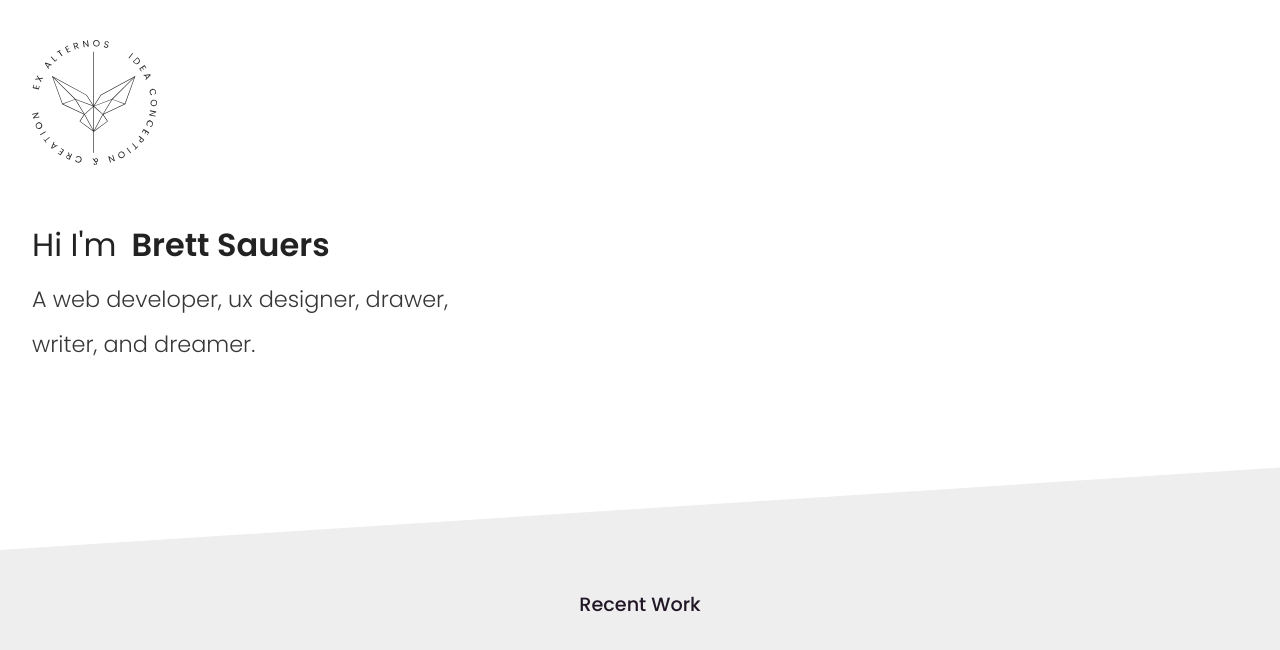
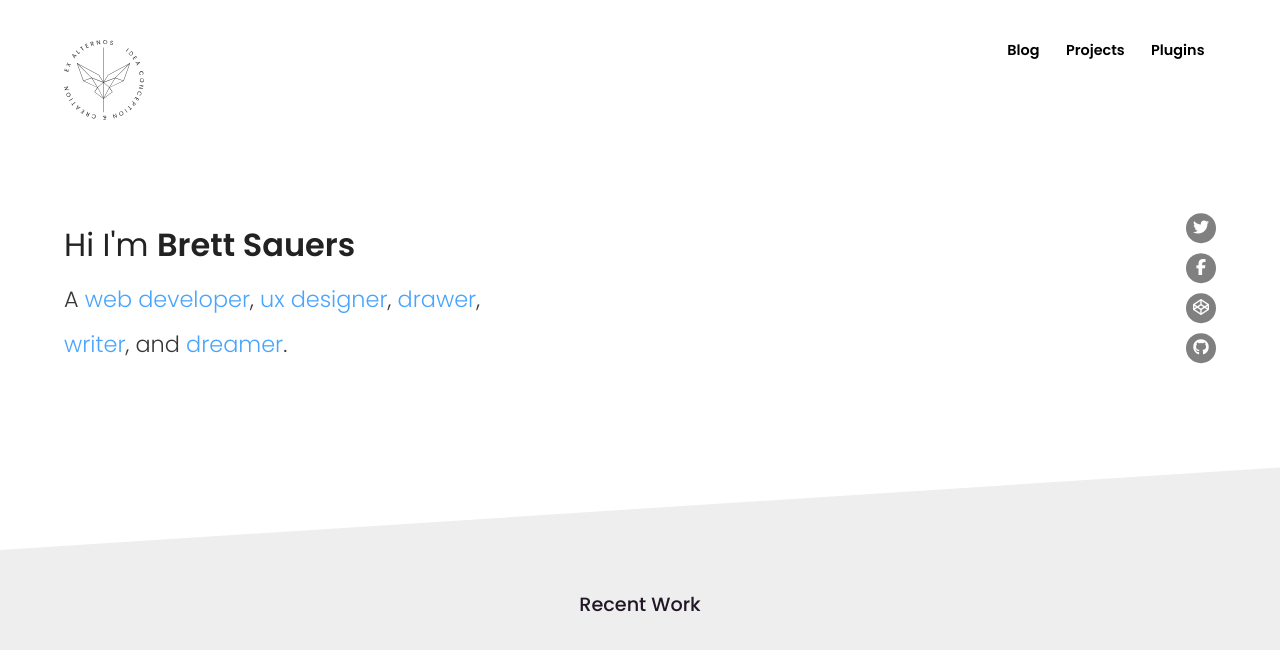
Before and after one commit to thedigitalhawk/thedigitalhawk.github.io, a plain HTML site: page index.html in a window 1280 px wide. Drawn offline with nearby package versions, Linux system fonts and the light colour scheme.

Commit message:
nav and share links

```diff
--- a/css/style.css
+++ b/css/style.css
@@ -1,150 +1,171 @@
-@import url('https://fonts.googleapis.com/css?family=Poppins:200,300,400,500,600,700,800,900');
-@import 'reset.css';
-@import 'animations.css';
+@import url("https://fonts.googleapis.com/css?family=Poppins:200,300,400,500,600,700,800,900");
+@import "reset.css";
+@import "animations.css";
 
-html,body{
+html,
+body {
     width: 100%;
     height: 100%;
 }
-body{
-  font-style:16px;
-  background:#eee;
+body {
+    font-style: 16px;
+    background: #eee;
 }
-h1{
-  font:300 2em 'Poppins', sans-serif;
+h1 {
+    font: 300 2em "Poppins", sans-serif;
 }
-h1 span{
-  font-weight:600;
+h1 span {
+    font-weight: 600;
 }
-h2{
-  color:#201625;
-  font:300 1.2em 'Poppins', sans-serif;
-  margin-bottom:40px;
+h2 {
+    color: #201625;
+    font: 300 1.2em "Poppins", sans-serif;
+    margin-bottom: 40px;
 }
-.section-heading{
+.section-heading {
     text-align: center;
     font-weight: 500;
 }
-#background{
-  position:fixed;
+#background {
+    position: fixed;
     width: 100%;
     height: 100%;
-  top:0;
-  left:0;
+    top: 0;
+    left: 0;
 }
 
-header{
+header {
     padding: 40px 0px 0px;
     height: 50px;
-  position:relative;
+    position: relative;
     z-index: 2;
 }
 
-svg{
-  height: 125px;
+svg {
+    height: 80px;
+}
+nav {
+    float: right;
+    font: 600 0.9em "Poppins", sans-serif;
+}
+nav a {
+    color: #000;
+    text-decoration: none;
+    text-align: center;
+    padding:0.2em 0.8em;
+}
+nav a:hover{
+  background:#000;
+  color:#fff;
+  transition:all 0.2s;
 }
 /* TOP SECTION */
-.top-section{
-  position:relative;
+.top-section {
+    position: relative;
     width: 100%;
     height: calc(80% - 90px);
-  color:#222222;
+    color: #222222;
     z-index: 2;
     background: #fff;
     animation: pageStart 1s forwards;
 }
-.top-section .content{
+.top-section .content {
     max-width: 1240px;
-  width: 95%;
-  position:absolute;
-  top:calc(50% + 15px);
-  left:50%;
-  transform:translate(-50%, -50%);
+    width: 90%;
+    position: absolute;
+    top: calc(50% + 15px);
+    left: 50%;
+    transform: translate(-50%, -50%);
 }
-.top-section p{
-  font:300 1.4em 'Poppins', sans-serif;
-  line-height:2em;
+.top-section p {
+    font: 300 1.4em "Poppins", sans-serif;
+    line-height: 2em;
     opacity: 0.9;
 }
-.top-section h1{
-  font:400 2em 'Poppins', sans-serif;
-  line-height:2em;
+.top-section h1 {
+    font: 400 2em "Poppins", sans-serif;
+    line-height: 2em;
 }
-.top-section h1 span{
-  font-weight:600;
-  /* color:#fff; */
-  /* background:#eee; */
-  padding:0 0.2em;
+.top-section h1 span {
+    font-weight: 600;
 }
-.top-section hr{
+.top-section hr {
     width: 200px;
     border: 2px solid #eee;
-  border-radius:10px;
-  margin-bottom:20px;
+    border-radius: 10px;
+    margin-bottom: 20px;
 }
 
-.headerTextBlock{
+.headerTextBlock {
     width: 100%;
-  max-width:450px;
+    max-width: 450px;
+}
+.headerTextBlock a{
+  display: inline-block;
+  color:rgb(53, 155, 252);
+  text-decoration: none;
 }
 
-.worked-on{
-  width: 100%;
-  padding:40px 0px;
-  position:relative;
+.headerTextBlock a:hover{
+  text-decoration: underline;
+  transition:all 0.2s;
 }
 
-.inner{
-  max-width: 1240px;
-  width: 95%;
-  margin:0 auto;
+.worked-on {
+    width: 100%;
+    padding: 40px 0px;
+    position: relative;
 }
 
-.share{
-  height: 50px;
-  width: 170px;
-  font-size:20px;
-  float:right;
+.inner {
+    max-width: 1240px;
+    width: 90%;
+    margin: 0 auto;
 }
-.share a{
-  color:#fff;
-  display:inline-block;
-  width: 35px;
-  height: 35px;
-  /* background:#5D31C6; */
-  border-radius:100%;
-  line-height:35px;
-  text-align:center;
-  margin:0;
-  margin-right:10px;
 
+.share {
+    position: absolute;
+    right: 0;
+    width: 30px;
 }
-.share a:last-of-type{
-  border:0;
-  padding:0;
-  margin:0;
+.share a {
+    display: block;
+    text-align: center;
+    background: #808080;
+    border-radius: 100%;
+    height: 30px;
+    width: 30px;
+    box-sizing: border-box;
+    line-height: 30px;
+    color: #fff;
+    margin-bottom: 10px;
 }
-.share a:hover{
-    /* color: #8981f3; */
+.share a:last-of-type {
+    border: 0;
+    padding: 0;
+    margin: 0;
+}
+.share a:hover {
+    background:#000;
     transition: all 0.2s linear;
 }
 
-
 @media screen and (max-width: 480px) {
-  body{
-   font-size:10px;
+    body {
+        font-size: 10px;
     }
-  .top-section hr{
-    border:0px solid #eee;
-    border:1px solid #eee;
+    .top-section hr {
+        border: 0px solid #eee;
+        border: 1px solid #eee;
     }
-  .top-section p{
-    font-size:2em;
+    .top-section p {
+        font-size: 2em;
     }
-  h2{
-    font-size:1.8em;
+    h2 {
+        font-size: 1.8em;
     }
-  .cardLeft, .cardRight {
+    .cardLeft,
+    .cardRight {
         position: relative;
         width: 100%;
         height: 50%;
@@ -154,15 +175,16 @@ svg{
         top: calc(50% + 30px);
     }
     .card.odd .cardRight {
-    font-size:1.3em;
+        font-size: 1.3em;
     }
     .card.even .cardLeft {
-    font-size:1.3em;
+        font-size: 1.3em;
     }
-  .cardLeft:after, .cardRight:after {
-    display:none;
+    .cardLeft:after,
+    .cardRight:after {
+        display: none;
     }
-  .top-section{
+    .top-section {
         height: calc(90% - 90px);
     }
 }
--- a/index.html
+++ b/index.html
@@ -130,6 +130,15 @@
 					</svg>
 
 				<!-- <a href="" class="button animated">Get In Touch</a> -->
+			<nav>
+                <a href="">Blog</a>
+                <a href="">Projects</a>
+                <a href="">Plugins</a>
+            </nav>
+			</div>
+		</header>
+		<div class="inner">
+			<div class="content">
                 	<div class="share">
                             <a href="//twitter.com/thedigitalhawk">
                                 <i class="fa fa-twitter" aria-hidden="true"></i>
@@ -144,13 +153,9 @@
                                 <i class="fa fa-github" aria-hidden="true"></i>
                             </a>
                         </div>
-			</div>
-		</header>
-		<div class="inner">
-			<div class="content">
 				<div class="headerTextBlock">
 					<h1>Hi I'm <span>Brett Sauers</span></h1>
-					<p>A web developer, ux designer, drawer, writer, and dreamer.</p>
+					<p>A <a href="">web developer</a>, <a href="">ux designer</a>, <a href="">drawer</a>, <a href="">writer</a>, and <a href="">dreamer</a>.</p>
 				</div>
 			</div>
 		</div>
```
Lines whose indentation alone changed are shown as unchanged.
